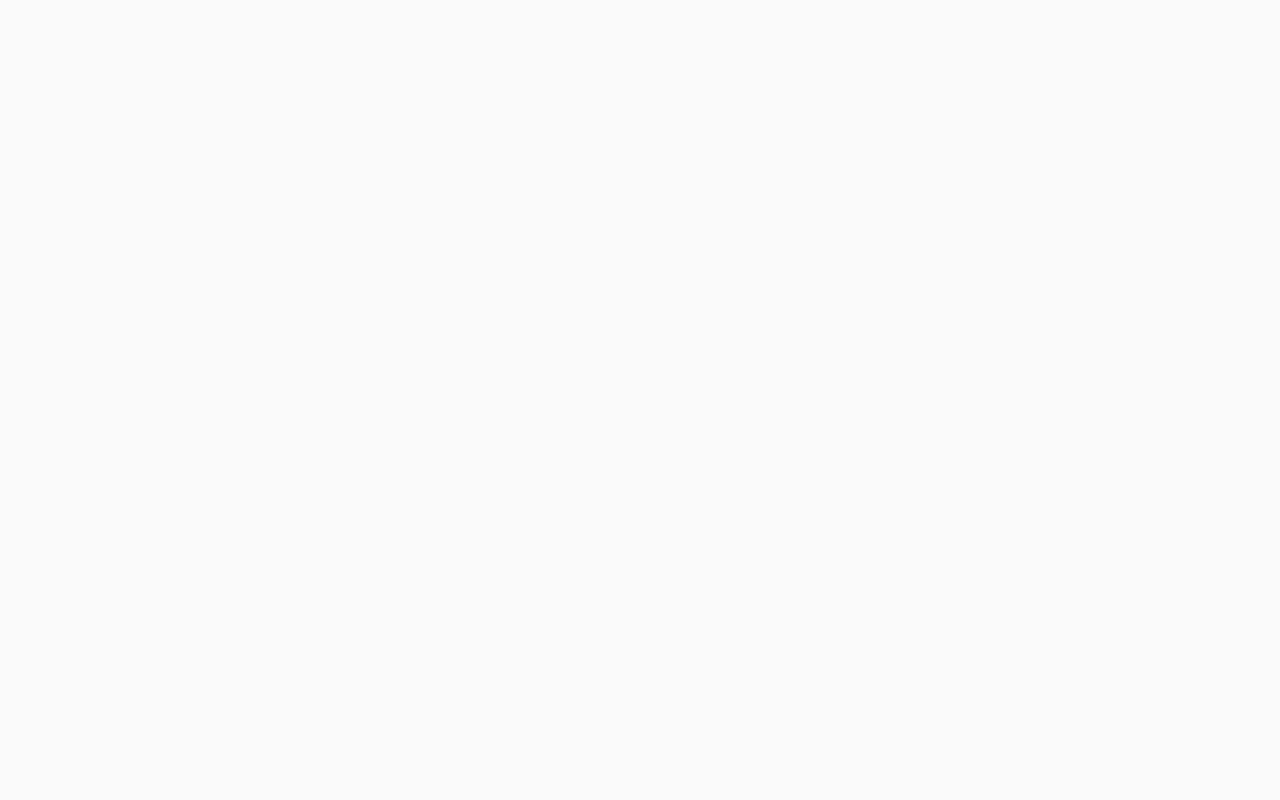
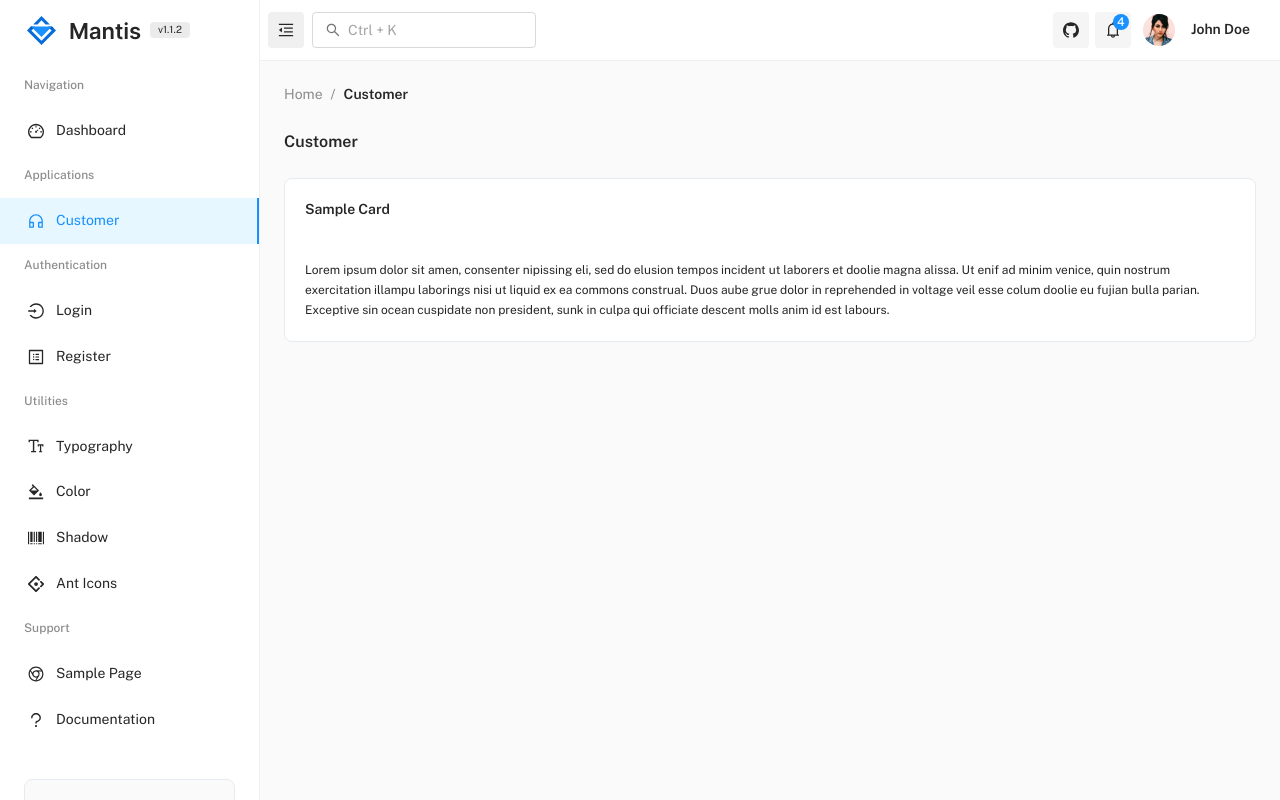
Before and after one commit to NoorMuhamad/admin-panel, a React (Create React App) app: page /customer in a window 1280 px wide. Before the commit this address had no page. Built offline with nearby package versions, Linux system fonts and the light colour scheme.

Commit message:
Fixed the eslint issues

```diff
--- /dev/null
+++ b/src/menu-items/applications.js
@@ -0,0 +1,26 @@
+// assets
+import {
+	CustomerServiceOutlined
+} from '@ant-design/icons';
+
+// icons
+const icons = {
+	CustomerServiceOutlined
+};
+
+const applications = {
+	id: 'group-application',
+	title: 'Applications',
+	type: 'group',
+	children: [
+		{
+			id: 'customer',
+			title: 'Customer',
+			type: 'item',
+			url: '/customer',
+			icon: icons.CustomerServiceOutlined,
+		}
+	]
+};
+
+export default applications;
--- a/src/menu-items/index.js
+++ b/src/menu-items/index.js
@@ -3,11 +3,12 @@ import pages from './pages';
 import dashboard from './dashboard';
 import utilities from './utilities';
 import support from './support';
+import applications from './applications';
 
 // ==============================|| MENU ITEMS ||============================== //
 
 const menuItems = {
-  items: [dashboard, pages, utilities, support]
+  items: [dashboard, applications, pages, utilities, support]
 };
 
 export default menuItems;
--- /dev/null
+++ b/src/pages/customer/index.js
@@ -0,0 +1,20 @@
+// material-ui
+import { Typography } from '@mui/material';
+
+// project import
+import MainCard from 'components/MainCard';
+
+// ==============================|| SAMPLE PAGE ||============================== //
+
+const Customer = () => (
+	<MainCard title="Sample Card">
+		<Typography variant="body2">
+			Lorem ipsum dolor sit amen, consenter nipissing eli, sed do elusion tempos incident ut laborers et doolie magna alissa. Ut enif ad minim
+			venice, quin nostrum exercitation illampu laborings nisi ut liquid ex ea commons construal. Duos aube grue dolor in reprehended in voltage
+			veil esse colum doolie eu fujian bulla parian. Exceptive sin ocean cuspidate non president, sunk in culpa qui officiate descent molls
+			anim id est labours.
+		</Typography>
+	</MainCard>
+);
+
+export default Customer;
--- a/src/routes/MainRoutes.js
+++ b/src/routes/MainRoutes.js
@@ -2,7 +2,7 @@ import { lazy } from 'react';
 
 // project import
 import Loadable from 'components/Loadable';
-import MainLayout from 'layout/MainLayout';
+import MainLayout from 'layout/MainLayout/index';
 
 // render - dashboard
 const DashboardDefault = Loadable(lazy(() => import('pages/dashboard')));
@@ -15,6 +15,8 @@ const Typography = Loadable(lazy(() => import('pages/components-overview/Typogra
 const Color = Loadable(lazy(() => import('pages/components-overview/Color')));
 const Shadow = Loadable(lazy(() => import('pages/components-overview/Shadow')));
 const AntIcons = Loadable(lazy(() => import('pages/components-overview/AntIcons')));
+const Customer = Loadable(lazy(() => import('pages/customer')));
+
 
 // ==============================|| MAIN ROUTING ||============================== //
 
@@ -44,6 +46,10 @@ const MainRoutes = {
       element: <SamplePage />
     },
     {
+      path: 'customer',
+      element: <Customer />
+    },
+    {
       path: 'shadow',
       element: <Shadow />
     },
```
Also changed, not shown: 1 other file (tests, documents, lock files or other folders).
